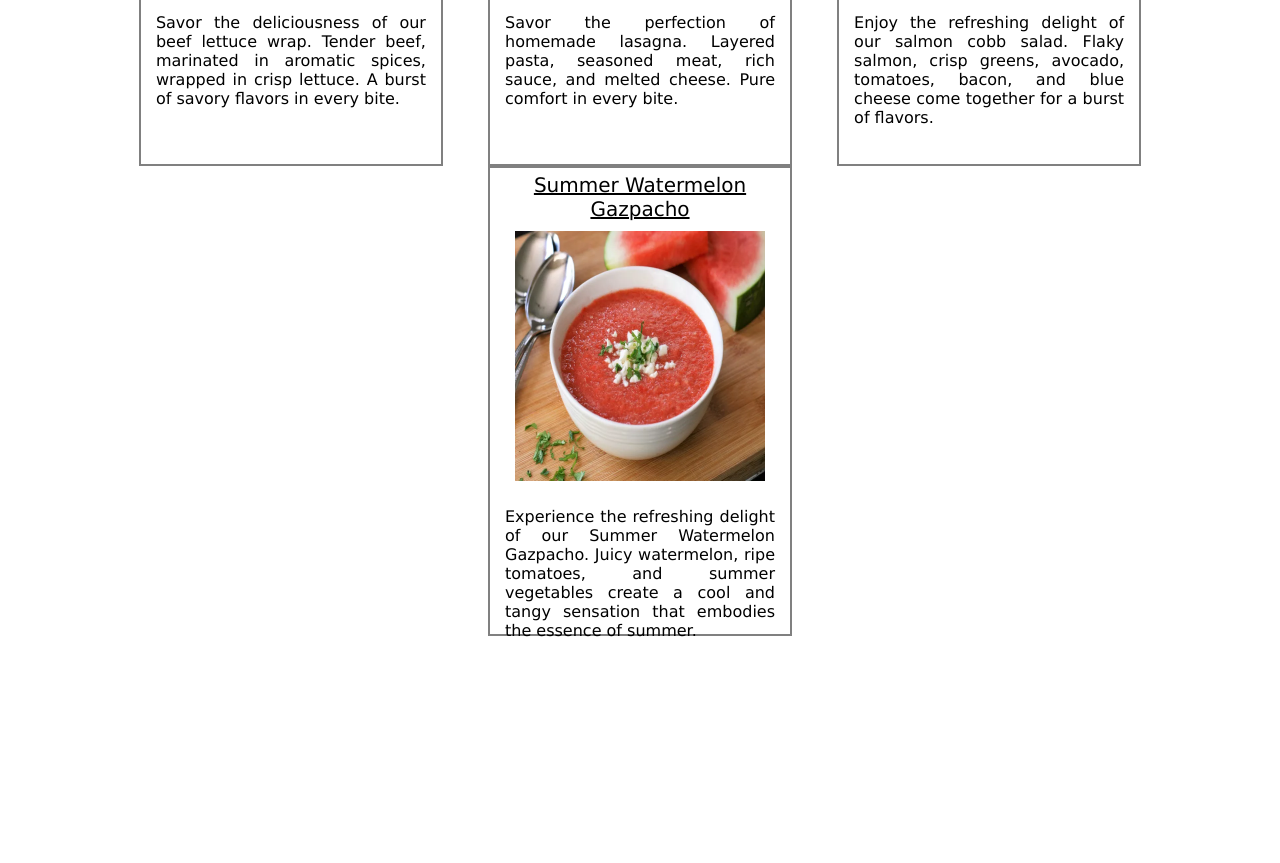
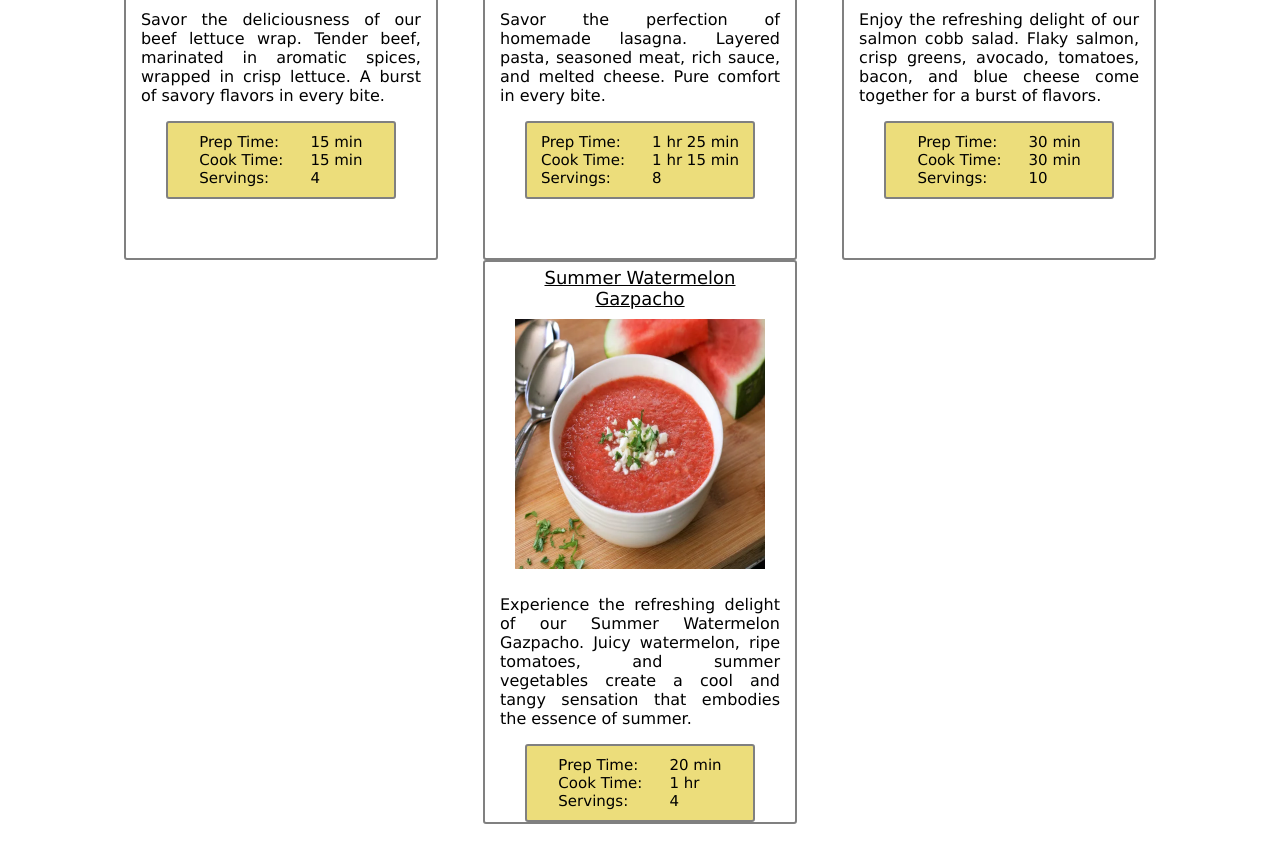
Before and after one commit to RaulUrdanetaG/odin-recipes, a plain HTML site: page index.html in a window 1280 px wide. Shown: the part 733-1596 px from the top of the page. Before the commit the page ends 1437 px from the top, so only its background shows below. Drawn offline with Linux system fonts and the light colour scheme.

Commit message:
Added below the short description info about the recipe

```diff
--- a/index.html
+++ b/index.html
@@ -12,15 +12,27 @@
         <img src="./images/chef.jpeg" alt="Chef image">
         <p>The best recipes you could find in the world</p>
         <ul>
-            <li>
+            <li class="recipe-list">
                 <a class="li-link" href="./Recipes/BeefLettuceWraps.html">Beef Lettuce Wraps</a>
                 <img class="menuimg" src="./images/beef_lettuce.webp" alt="Beef Lettuce wrpas image">
                 <p>Savor the deliciousness of our beef lettuce wrap.
                     Tender beef, marinated in aromatic spices, wrapped in crisp lettuce.
                     A burst of savory flavors in every bite.
                 </p>
+                <div class="recipe-prep">
+                    <ul class="recipe-info">
+                        <li>Prep Time:</li>
+                        <li>Cook Time:</li>
+                        <li>Servings:</li>
+                    </ul>
+                    <ul class="recipe-info">
+                        <li>15 min</li>
+                        <li>15 min</li>
+                        <li>4</li>
+                    </ul>
+                </div>
             </li>
-            <li>
+            <li class="recipe-list">
                 <a class="li-link" href="./Recipes/lasagna.html">Homemade Lasagna</a>
                 <img class="menuimg" src="./images/Lasagna.webp" alt="lasagna image">
                 <p>
@@ -28,8 +40,20 @@
                     Layered pasta, seasoned meat, rich sauce, and melted cheese.
                     Pure comfort in every bite.
                 </p>
+                <div class="recipe-prep">
+                    <ul class="recipe-info">
+                        <li>Prep Time:</li>
+                        <li>Cook Time:</li>
+                        <li>Servings:</li>
+                    </ul>
+                    <ul class="recipe-info">
+                        <li>1 hr 25 min</li>
+                        <li>1 hr 15 min</li>
+                        <li>8</li>
+                    </ul>
+                </div>
             </li>
-            <li>
+            <li class="recipe-list">
                 <a class="li-link" href="./Recipes/SalmonCobbSalad.html">Salmon Cobb Salad</a>
                 <img class="menuimg" src="./images/salmon_cobb.webp" alt="Salmo Cobb Salad image">
                 <p>
@@ -37,8 +61,20 @@
                     Flaky salmon, crisp greens, avocado, tomatoes, bacon,
                     and blue cheese come together for a burst of flavors.
                 </p>
+                <div class="recipe-prep">
+                    <ul class="recipe-info">
+                        <li>Prep Time:</li>
+                        <li>Cook Time:</li>
+                        <li>Servings:</li>
+                    </ul>
+                    <ul class="recipe-info">
+                        <li>30 min</li>
+                        <li>30 min</li>
+                        <li>10</li>
+                    </ul>
+                </div>
             </li>
-            <li>
+            <li class="recipe-list">
                 <a class="li-link" href="./Recipes/SummerWatermelonGazpacho.html">Summer Watermelon Gazpacho</a>
                 <img class="menuimg" src="./images/watrmelon_gazpacho.webp" alt="Summer Watermelon Gazpacho image">
                 <p>
@@ -46,6 +82,18 @@
                     Juicy watermelon, ripe tomatoes,
                     and summer vegetables create a cool and tangy sensation that embodies the essence of summer.
                 </p>
+                <div class="recipe-prep">
+                    <ul class="recipe-info">
+                        <li>Prep Time:</li>
+                        <li>Cook Time:</li>
+                        <li>Servings:</li>
+                    </ul>
+                    <ul class="recipe-info">
+                        <li>20 min</li>
+                        <li>1 hr</li>
+                        <li>4</li>
+                    </ul>
+                </div>
             </li>
         </ul>
     </div>
--- a/styles/indexstyles.css
+++ b/styles/indexstyles.css
@@ -24,11 +24,12 @@ ul{
     list-style: none;
 }
 
-li{
+.recipe-list{
     display: inline-block;
-    width: 270px;
-    height: 456px;
+    width: 280px;
+    height: 550px;
     border: 2px solid gray;
+    border-radius: 3px;
     margin: 0px 20px;
     padding: 5px 15px;
     vertical-align: top;
@@ -36,7 +37,7 @@ li{
 }
 
 .li-link{
-    font-size: 20px;
+    font-size: 18px;
     color: black;
 }
 
@@ -48,3 +49,20 @@ li p{
     width: 250px;
     height: 250px;
 }
+
+.recipe-info{
+    display: inline-block;
+    font-size: 15px;
+    margin: 8px 10px;
+    padding: 1px 1px;
+    text-align: left;
+
+}
+
+.recipe-prep{
+    background-color: rgb(236, 221, 123);
+    margin: 5px 25px;
+    padding: 1px;
+    border: 2px solid grey;
+    border-radius: 3px;
+}
```
